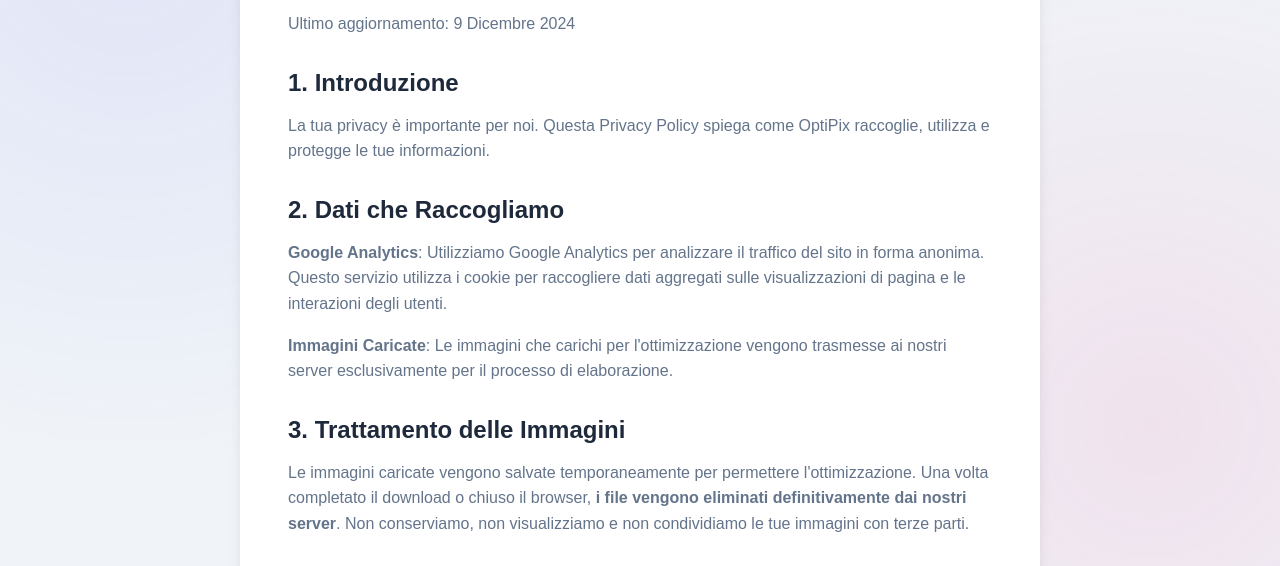
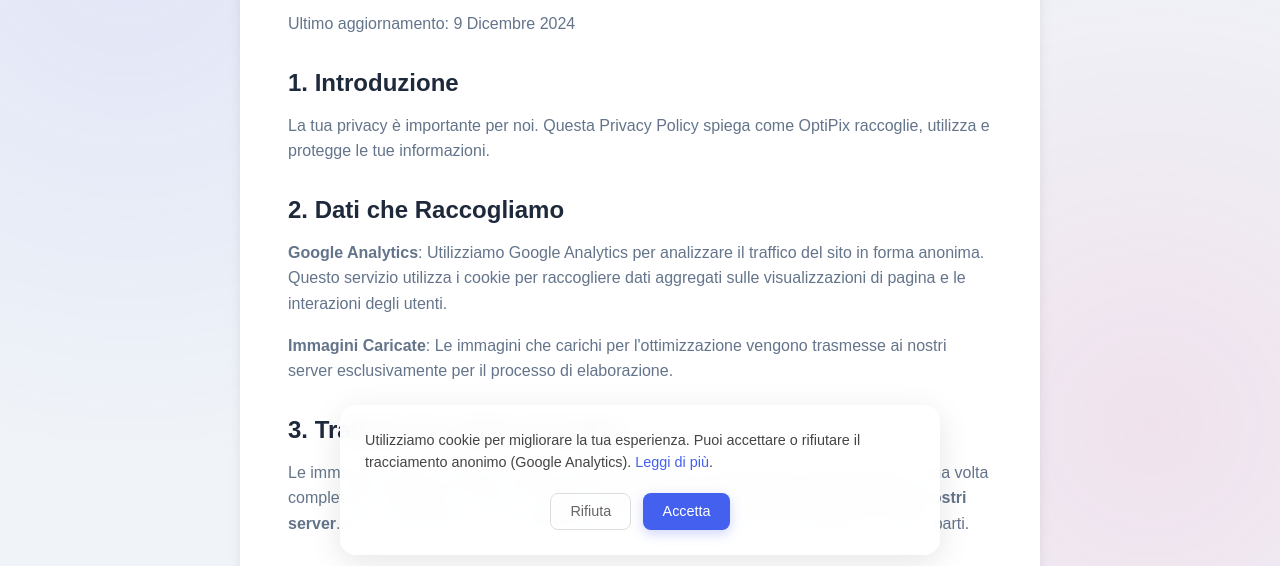
Before and after one commit to MattiaNegrelli/optimezer-image-for-web, a website: page public/privacy.html in a window 1280 px wide. Shown: the part 215-781 px from the top of the page. Drawn offline with Linux system fonts and the light colour scheme.

Commit message:
add privacy, terms, and cookie consent

```diff
--- /dev/null
+++ b/public/consent.js
@@ -0,0 +1,176 @@
+(function () {
+    function loadAnalytics() {
+        // Avoid duplicate loading
+        if (window.dataLayer) return;
+
+        // Load GA Script
+        const script = document.createElement('script');
+        script.async = true;
+        script.src = 'https://www.googletagmanager.com/gtag/js?id=G-5534L5HCNG';
+        document.head.appendChild(script);
+
+        // Initialize GA
+        window.dataLayer = window.dataLayer || [];
+        function gtag() { dataLayer.push(arguments); }
+        gtag('js', new Date());
+        gtag('config', 'G-5534L5HCNG');
+    }
+
+    function initBanner() {
+        const consent = localStorage.getItem('cookieConsent');
+
+        // If already consented (true), load analytics and exit
+        if (consent === 'true') {
+            loadAnalytics();
+            return;
+        }
+
+        // If rejected (false), do nothing and exit (banner shouldn't show)
+        if (consent === 'false') {
+            return;
+        }
+
+        // Styles for the banner
+        const style = document.createElement('style');
+        style.innerHTML = `
+            .cookie-banner {
+                position: fixed;
+                bottom: 20px;
+                left: 50%;
+                transform: translateX(-50%);
+                width: 90%;
+                max-width: 600px;
+                background: rgba(255, 255, 255, 0.95);
+                backdrop-filter: blur(12px);
+                -webkit-backdrop-filter: blur(12px);
+                border: 1px solid rgba(255, 255, 255, 0.6);
+                border-radius: 16px;
+                box-shadow: 0 8px 32px rgba(0, 0, 0, 0.1);
+                padding: 1.5rem;
+                display: flex;
+                flex-direction: column;
+                gap: 1.2rem;
+                z-index: 10000;
+                animation: slideUp 0.5s ease-out;
+                color: #333;
+                font-family: 'Outfit', sans-serif;
+            }
+
+            @media (min-width: 768px) {
+                .cookie-banner {
+                    flex-row: row;
+                    align-items: center;
+                    justify-content: space-between;
+                    bottom: 30px;
+                }
+            }
+
+            .cookie-content p {
+                margin: 0;
+                font-size: 0.9rem;
+                line-height: 1.5;
+                color: #444;
+            }
+
+            .cookie-content a {
+                color: #4361ee;
+                text-decoration: none;
+                font-weight: 500;
+            }
+
+            .cookie-content a:hover {
+                text-decoration: underline;
+            }
+
+            .cookie-actions {
+                display: flex;
+                gap: 0.75rem;
+            }
+
+            .cookie-btn {
+                padding: 0.6rem 1.2rem;
+                border: none;
+                border-radius: 8px;
+                font-weight: 500;
+                cursor: pointer;
+                transition: all 0.2s ease;
+                font-size: 0.9rem;
+            }
+
+            .btn-accept {
+                background: #4361ee;
+                color: white;
+                box-shadow: 0 4px 12px rgba(67, 97, 238, 0.25);
+            }
+
+            .btn-accept:hover {
+                background: #3651d4;
+                transform: translateY(-1px);
+                box-shadow: 0 6px 16px rgba(67, 97, 238, 0.35);
+            }
+
+            .btn-reject {
+                background: transparent;
+                border: 1px solid #ddd;
+                color: #666;
+            }
+
+            .btn-reject:hover {
+                background: #f5f5f5;
+                border-color: #ccc;
+                color: #333;
+            }
+
+            @keyframes slideUp {
+                from { transform: translate(-50%, 100px); opacity: 0; }
+                to { transform: translate(-50%, 0); opacity: 1; }
+            }
+        `;
+        document.head.appendChild(style);
+
+        // Banner HTML structure
+        const banner = document.createElement('div');
+        banner.className = 'cookie-banner';
+        banner.innerHTML = `
+            <div class="cookie-content">
+                <p>
+                    Utilizziamo cookie per migliorare la tua esperienza.
+                    Puoi accettare o rifiutare il tracciamento anonimo (Google Analytics).
+                    <a href="/privacy">Leggi di più</a>.
+                </p>
+            </div>
+            <div class="cookie-actions">
+                <button id="reject-cookies" class="cookie-btn btn-reject">Rifiuta</button>
+                <button id="accept-cookies" class="cookie-btn btn-accept">Accetta</button>
+            </div>
+        `;
+
+        document.body.appendChild(banner);
+
+        function closeBanner() {
+            banner.style.opacity = '0';
+            banner.style.transform = 'translate(-50%, 20px)';
+            banner.style.transition = 'all 0.3s ease';
+            setTimeout(() => banner.remove(), 300);
+        }
+
+        // ACCEPT
+        document.getElementById('accept-cookies').addEventListener('click', function () {
+            localStorage.setItem('cookieConsent', 'true');
+            loadAnalytics();
+            closeBanner();
+        });
+
+        // REJECT
+        document.getElementById('reject-cookies').addEventListener('click', function () {
+            localStorage.setItem('cookieConsent', 'false');
+            closeBanner();
+        });
+    }
+
+    if (document.readyState === 'loading') {
+        document.addEventListener('DOMContentLoaded', initBanner);
+    } else {
+        initBanner();
+    }
+})();
--- a/public/privacy.html
+++ b/public/privacy.html
@@ -39,6 +39,7 @@
             padding-left: 1.5rem;
         }
     </style>
+    <script src="consent.js" defer></script>
 </head>
 
 <body>
@@ -86,12 +87,22 @@
                 cookie.</p>
 
             <h2>5. Contatti</h2>
-            <p>Per qualsiasi domanda riguardante questa policy, puoi contattarci all'indirizzo email: [Tua Email]</p>
+            <p>Per qualsiasi domanda riguardante questa policy, puoi contattarci all'indirizzo email: contatti@mattianegrelli.it</p>
         </div>
 
-        <footer style="text-align: center; margin-top: 3rem; color: var(--text-muted);">
-            <p>&copy; 2024 OptiPix. Tutti i diritti riservati.</p>
-            <p style="margin-top: 0.5rem;"><a href="/" style="color: var(--primary);">Torna alla Home</a></p>
+        <footer
+            style="text-align: center; margin-top: 4rem; padding-bottom: 2rem; color: var(--text-muted); font-size: 0.9rem;">
+            <p>&copy; 2025 OptiPix - Tool AI per l'ottimizzazione immagini web.</p>
+            <p style="margin-top: 0.5rem; opacity: 0.7;">
+                <a href="/" style="color: inherit; text-decoration: none; margin: 0 0.5rem;">Home</a> |
+                <a href="/privacy" style="color: inherit; text-decoration: none; margin: 0 0.5rem;">Privacy Policy</a> |
+                <a href="/terms" style="color: inherit; text-decoration: none; margin: 0 0.5rem;">Termini di
+                    Servizio</a>
+            </p>
+            <p style="margin-top: 0.5rem; opacity: 0.7;">
+                Pixel sistemati uno per uno da <a href="https://mattianegrelli.it" target="_blank"
+                    style="color: inherit; text-decoration: underline;">Mattia Negrelli</a>
+            </p>
         </footer>
     </div>
 </body>
```
Also changed, not shown: public/index.html (+8 -12 lines), public/terms.html (+14 -3 lines), public/tool.html (+10 -13 lines).
